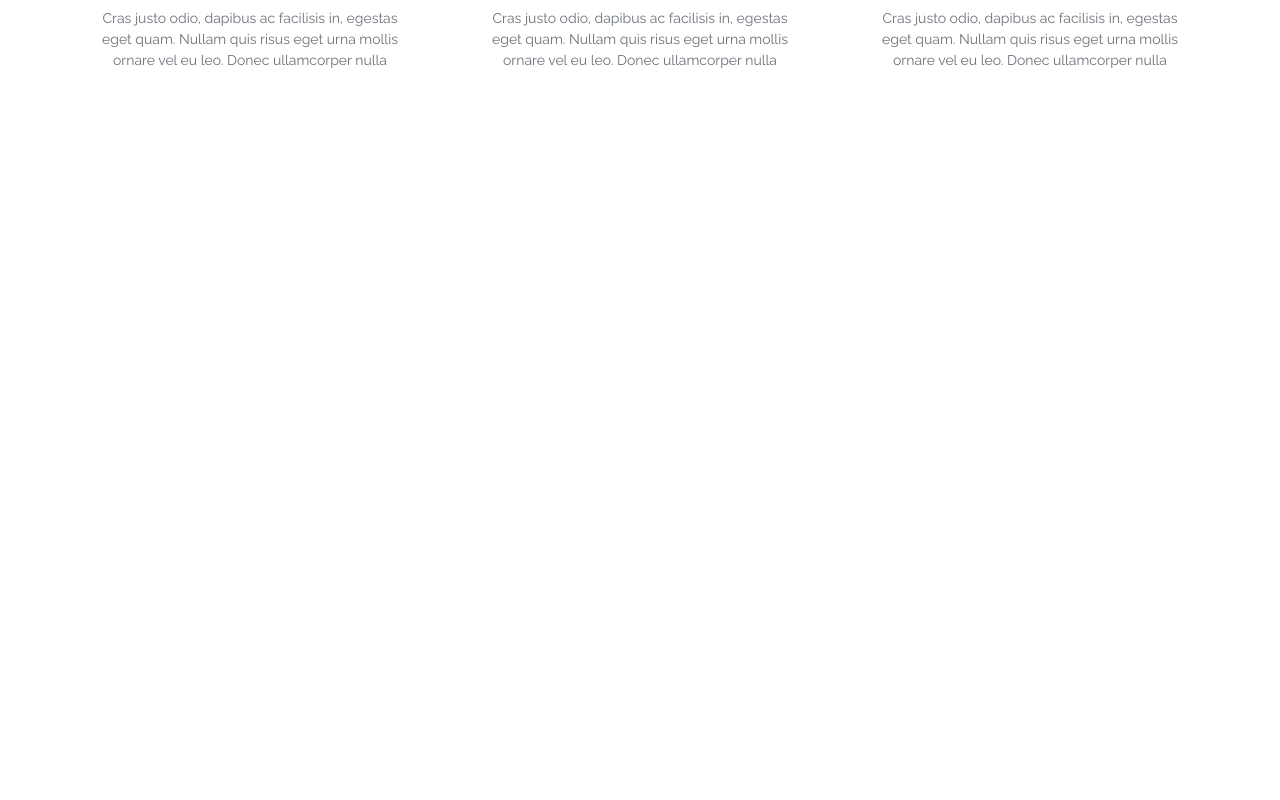
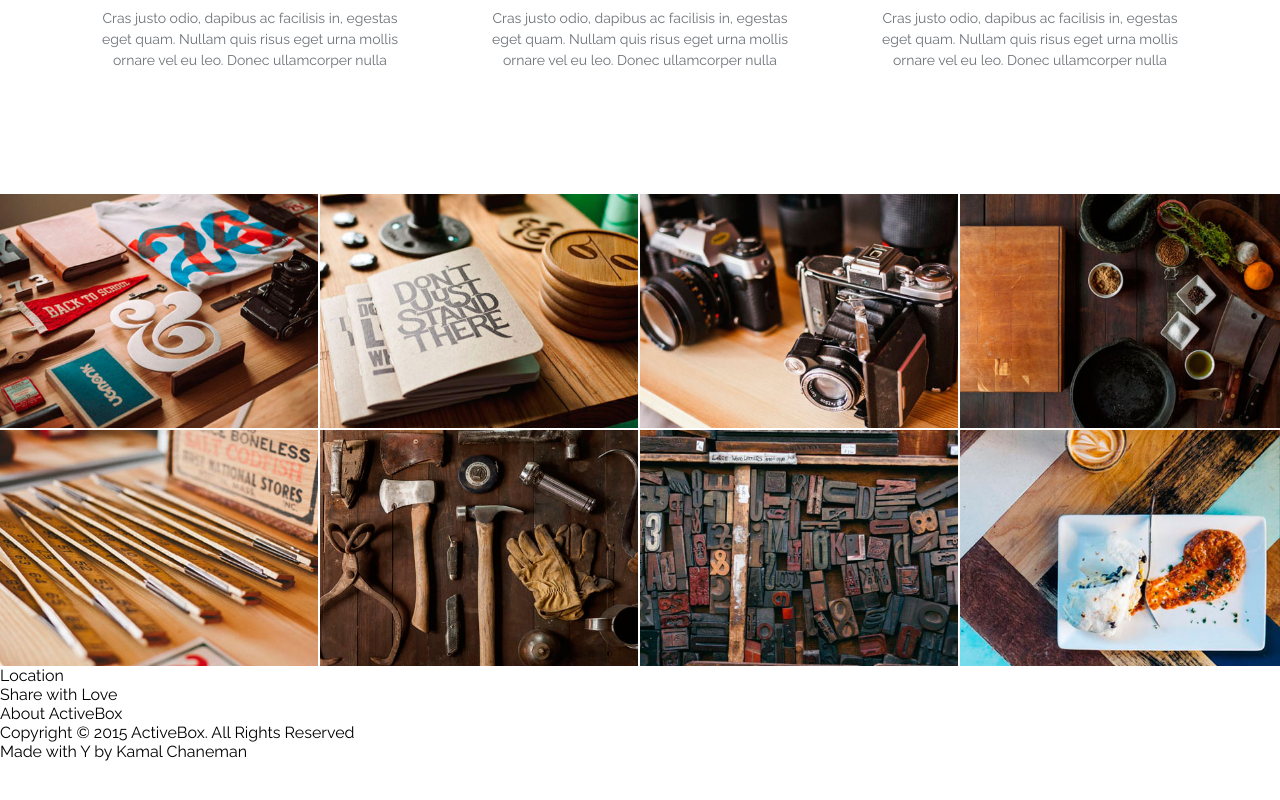
Before and after one commit to neonpower/neonpower.github.io, a plain HTML site: page activebox/index.html in a window 1280 px wide. Shown: the part 1248-2048 px from the top of the page. Drawn offline with Linux system fonts and the light colour scheme.

Commit message:
ready gallery block and marking footer block

```diff
--- a/activebox/index.html
+++ b/activebox/index.html
@@ -65,5 +65,34 @@ Multi Purpose Template</h1>
 		</div>
 	</div>
 
+
+	<div class="gallery">
+		<div class="gallery-photo"><img src="images/work-1.jpg" alt=""></div>
+		<div class="gallery-photo"><img src="images/work-2.jpg" alt=""></div>
+		<div class="gallery-photo"><img src="images/work-3.jpg" alt=""></div>
+		<div class="gallery-photo"><img src="images/work-4.jpg" alt=""></div>
+		<div class="gallery-photo"><img src="images/work-5.jpg" alt=""></div>
+		<div class="gallery-photo"><img src="images/work-6.jpg" alt=""></div>
+		<div class="gallery-photo"><img src="images/work-7.jpg" alt=""></div>
+		<div class="gallery-photo"><img src="images/work-8.jpg" alt=""></div>
+	</div>
+
+	<footer>
+		<div class="footer-info">
+			<div class="footer-block">
+				<div class="fb-title">Location</div>
+			</div>
+			<div class="footer-block">
+				<div class="fb-title">Share with Love</div>
+			</div>
+			<div class="footer-block">
+				<div class="fb-title">About ActiveBox</div>
+			</div>
+		</div>
+		<div class="footer-copy">
+			Copyright © 2015 ActiveBox. All Rights Reserved<br>
+			Made with Y by Kamal Chaneman
+		</div>
+	</footer>
 </body>
 </html>
--- a/activebox/style/style.css
+++ b/activebox/style/style.css
@@ -109,9 +109,8 @@ body {
 	margin-top: 120px;
 }
 .features-block {
-	width:370px;
 	min-height: 200px;
-	width: 296px;
+	width: 300px;
 	margin-bottom: 60px;
 }
 .features-block h3 {
@@ -156,3 +155,28 @@ body {
 	width:79px;
 	background-position: -154px -74px;
 }
+
+
+/** Gallery **/
+
+
+.gallery {
+	max-width: 1900px;
+	margin:0 auto;
+	margin-top: 52px;
+	display: flex;
+	flex-direction: row;
+	flex-wrap: wrap;
+}
+.gallery-photo {
+	width: 25%;
+	max-height: 350px;
+	overflow: hidden;
+	box-shadow: -2px 0px 0px 0px rgba(255,255,255,1),
+				0 -2px 0 0px rgba(255,255,255,1);
+}
+.gallery-photo img {
+	max-width: 100%;
+    max-height: 350px;
+    vertical-align: top;
+}
```
Also changed, not shown: activebox/images/work-1.jpg (added), activebox/images/work-2.jpg (added), activebox/images/work-3.jpg (added), activebox/images/work-4.jpg (added), activebox/images/work-5.jpg (added), activebox/images/work-6.jpg (added), activebox/images/work-7.jpg (added), activebox/images/work-8.jpg (added).
